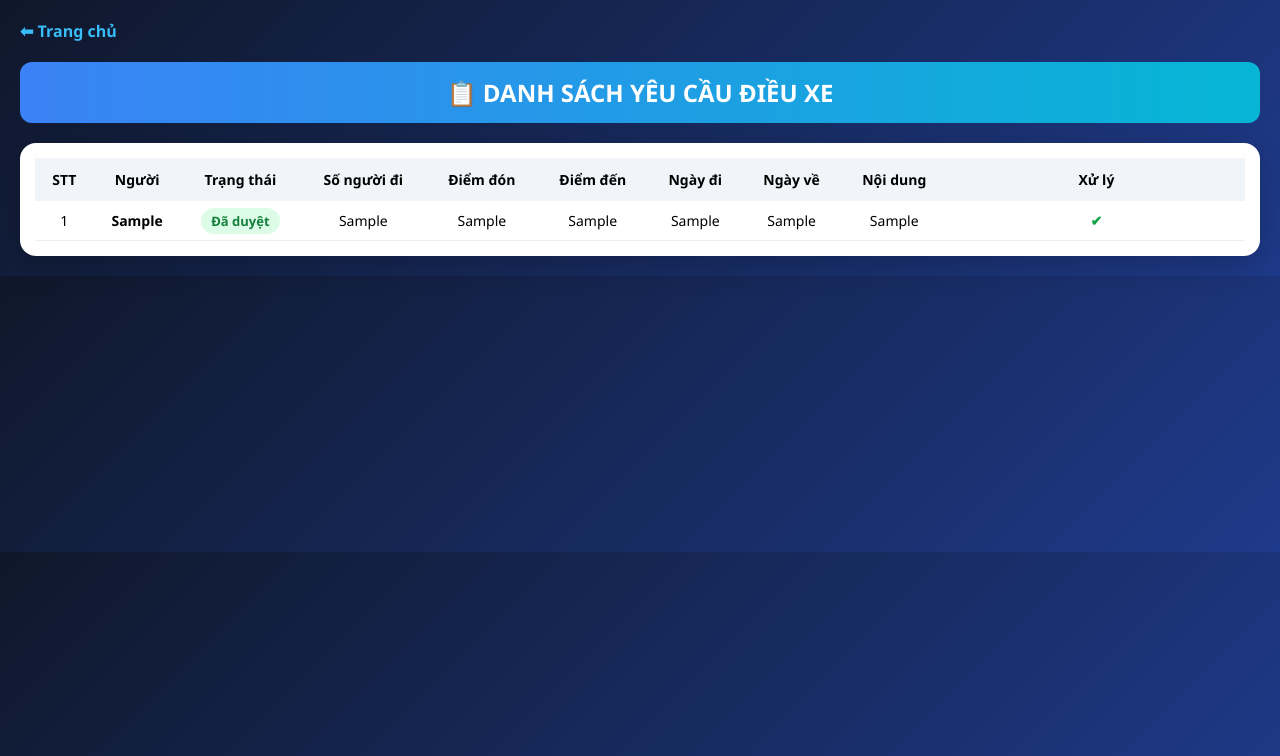
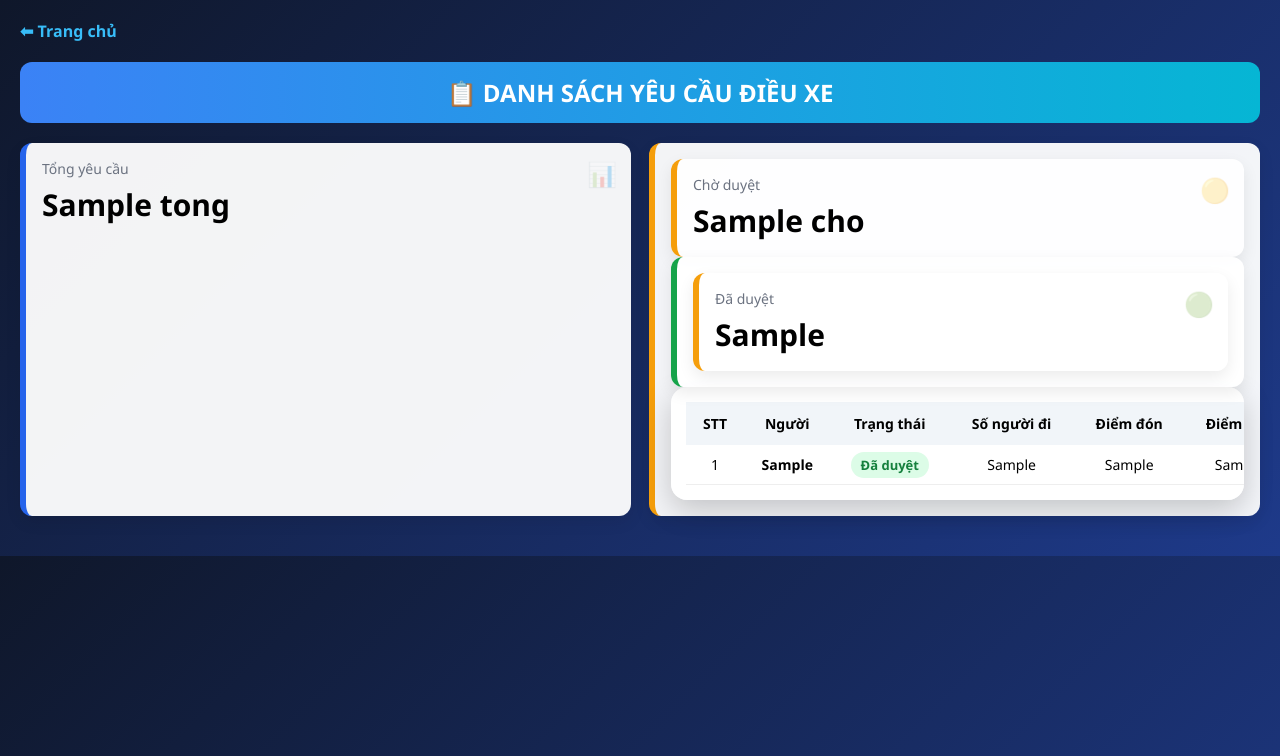
Before and after one commit to conkiencon2016-max/quanly-xe, a Python web app: template templates/danh_sach_yeu_cau.html in a window 1280 px wide. Shown: the top 756 px of the page. Run offline with Jinja, Linux system fonts and the light colour scheme; the template is opened without the code that fills it: most values are stand-ins (such as "Sample title", 1, 10 or a date in 2020).

Commit message:
Add files via upload

```diff
--- a/templates/danh_sach_yeu_cau.html
+++ b/templates/danh_sach_yeu_cau.html
@@ -1,3 +1,4 @@
+
 <!DOCTYPE html>
 <html lang="vi">
 <head>
@@ -11,7 +12,49 @@ body{
     font-family:Segoe UI,Arial;
     background:linear-gradient(135deg,#0f172a,#1e3a8a);
 }
+.dashboard {
+    display: grid;
+    grid-template-columns: repeat(auto-fit, minmax(220px,1fr));
+    gap: 18px;
+    margin-bottom: 20px;
+}
 
+.dash-box {
+    background: rgba(255,255,255,0.95);
+    border-radius: 12px;
+    padding: 16px;
+    box-shadow: 0 6px 16px rgba(0,0,0,0.08);
+    transition: 0.3s;
+    cursor: pointer;
+    position: relative;
+}
+
+.dash-box:hover {
+    transform: translateY(-4px);
+}
+
+.dash-title {
+    font-size: 14px;
+    color: #6B7280;
+}
+
+.dash-number {
+    font-size: 30px;
+    font-weight: 700;
+    margin-top: 6px;
+}
+
+.dash-total { border-left: 6px solid #2563EB; }
+.dash-active { border-left: 6px solid #F59E0B; }
+.dash-home { border-left: 6px solid #16A34A; }
+
+.dash-icon {
+    position: absolute;
+    right: 14px;
+    top: 14px;
+    font-size: 24px;
+    opacity: 0.25;
+}
 /* layout */
 .overlay{
     padding:20px;
@@ -155,7 +198,32 @@ select{
 <div class="header">
     <h2>📋 DANH SÁCH YÊU CẦU ĐIỀU XE</h2>
 </div>
+<div class="dashboard">
 
+    <div class="dash-box dash-total">
+
+        <div class="dash-title">Tổng yêu cầu</div>
+        <div class="dash-number">{{ tong }}</div>
+        <div class="dash-icon">📊</div>
+    </div>
+
+    <div class="dash-box dash-active">
+     <div class="dash-box dash-active"
+     onclick="location.href='?status=cho_duyet'">
+        <div class="dash-title">Chờ duyệt</div>
+        <div class="dash-number">{{ cho }}</div>
+        <div class="dash-icon">🟡</div>
+    </div>
+
+    <div class="dash-box dash-home">
+    <div class="dash-box dash-active"
+     onclick="location.href='?status=cho_duyet'">
+        <div class="dash-title">Đã duyệt</div>
+        <div class="dash-number">{{ da }}</div>
+        <div class="dash-icon">🟢</div>
+    </div>
+
+</div>
 <div class="card">
 
 <table>
```
Also changed, not shown: templates/yeu_cau_dieu_xe.html (+27 -0 lines).
